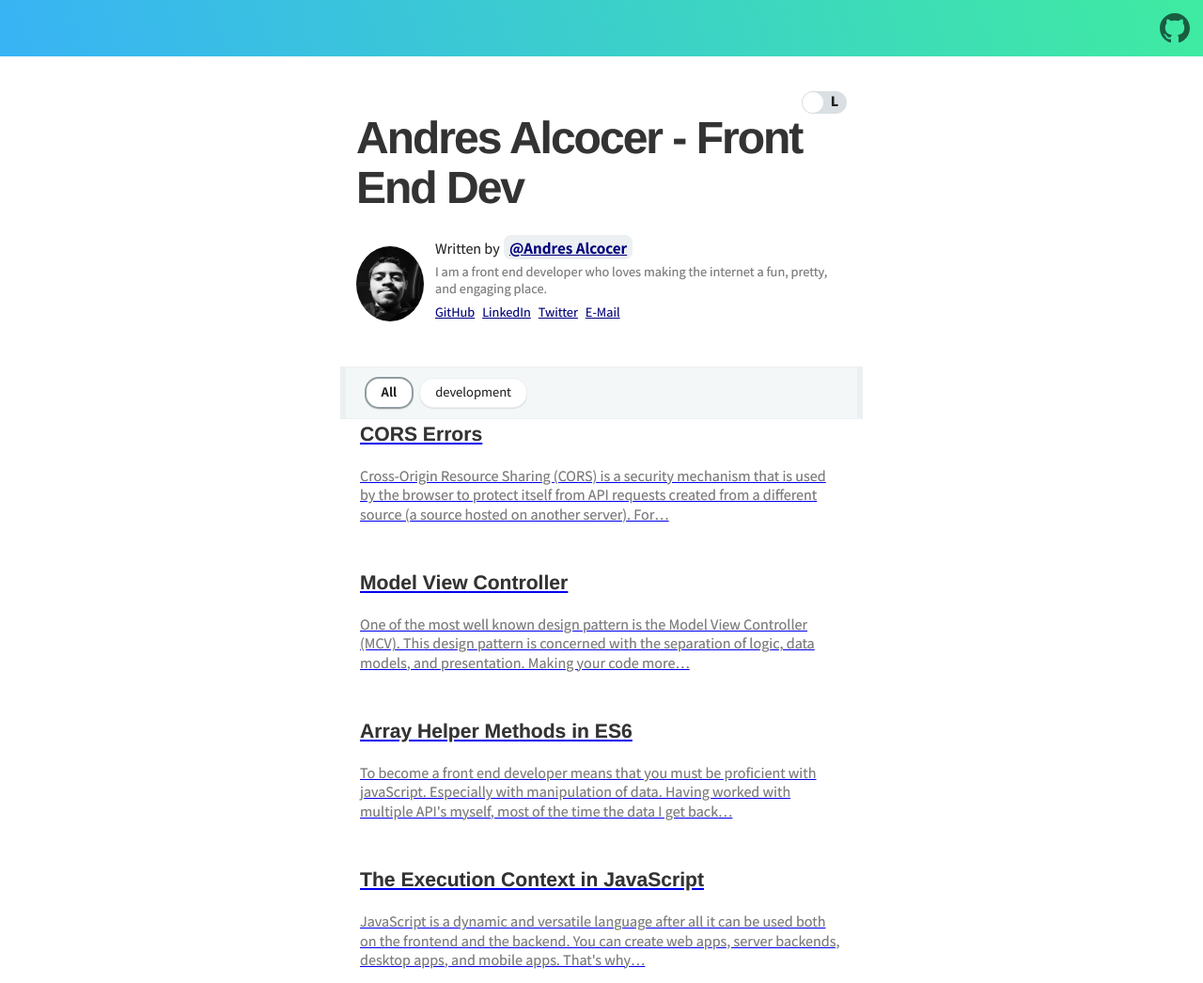
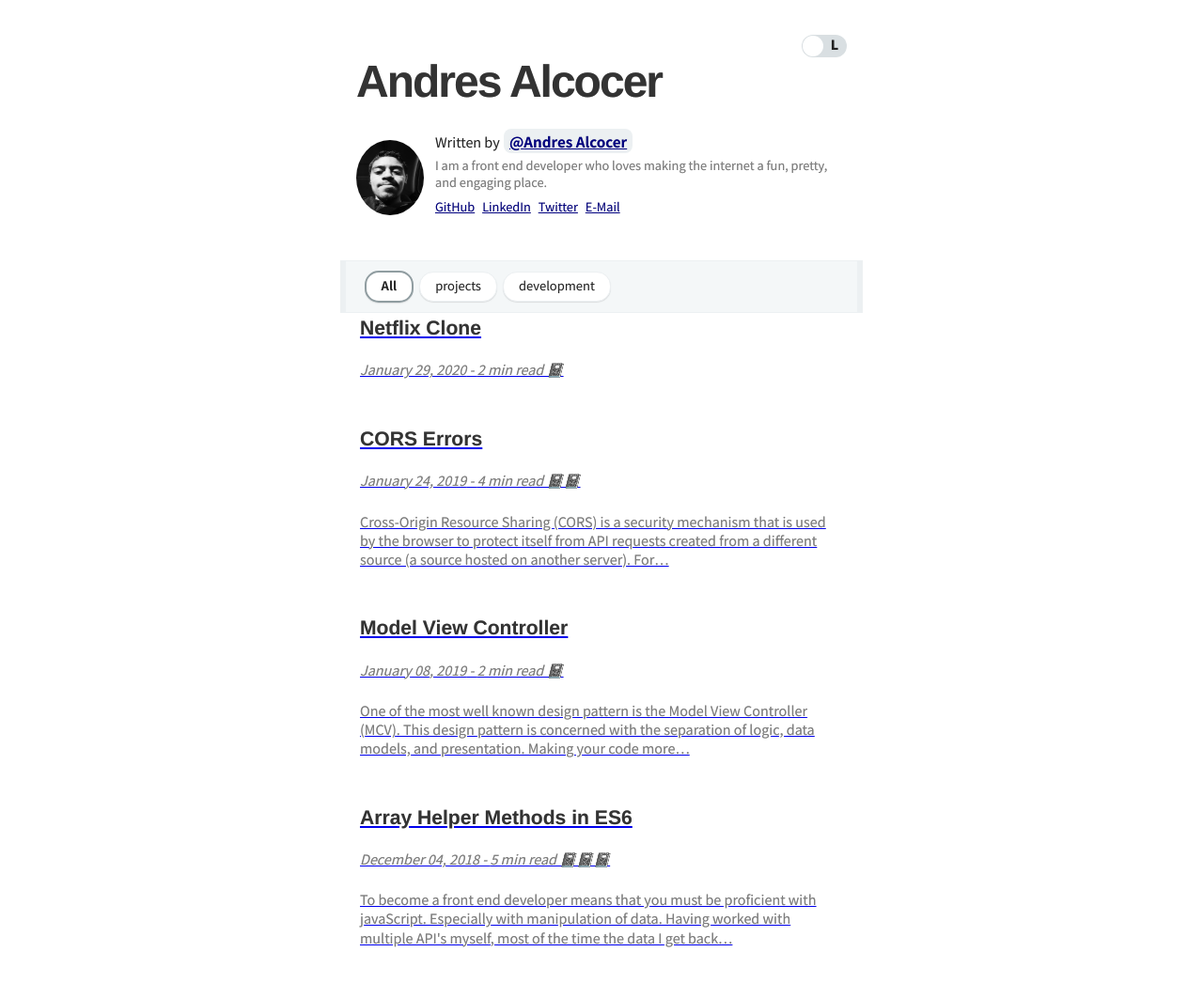
Before and after one commit to devandres-tech/Gatsby-Blog, a Gatsby site: page / in a window 1280 px wide. Shown: the top 1046 px of the page at 94% size. Built offline with nearby package versions, Linux system fonts and the light colour scheme; Gatsby itself is replaced by a stand-in of ours; some packages are replaced by stand-ins of ours; what typography-theme-github would draw is missing.

Commit message:
created new post

```diff
--- a/content/blog/development/execution-context.md
+++ b/content/blog/development/execution-context.md
@@ -44,4 +44,7 @@ Yes folks, the window object and the keyword 'this' are essentially the same thi
 
 <br >
  ## Main takeaway
- The main point to takeaway is that before we write any code in javaScript we already have an object that's created, the window object. This is the javaScript engine working behind the scenes. When most people start to learn javaScript they don't pay attention to what's happening behind the scenes they are more concerned with syntax of the language (as it was the case with me). If you feel comfortable working with javaScript I recommend you start learning how javaScript works under the hood and for that my friends I recommend this course on Udemy: [JavaScript: Understanding the Weird Parts](https://www.udemy.com/understand-javascript/). See you guys next time and go hack something. Now!
+
+ The main point to takeaway is that before we write any code in javaScript we already have an object that's created, the window object. This is the javaScript engine working behind the scenes. When most people start to learn javaScript they don't pay attention to what's happening behind the scenes they are more concerned with syntax of the language (as it was the case with me). If you feel comfortable working with javaScript I recommend you start learning how javaScript works under the hood and for that my friends I recommend this course on Udemy [JavaScript Understanding the Weird Parts](https://www.udemy.com/understand-javascript/) See you guys next time and go hack something. Now!
+
+<!-- So you've finally managed to add all the finishing touches to your project and now you're eagerly wanting to show it off to the world. You can do so easily within minutes with [surge.sh](https://surge.sh/) right from the command line.  -->
--- /dev/null
+++ b/content/blog/projects/netflix-clone.md
@@ -0,0 +1,6 @@
+---
+title: Netflix Clone
+date: 2020-01-29 12:01:95
+category: projects
+draft: false
+---
--- a/gatsby-meta-config.js
+++ b/gatsby-meta-config.js
@@ -1,5 +1,5 @@
 module.exports = {
-  title: `Andres Alcocer - Front End Dev`,
+  title: `Andres Alcocer`,
   description: `Blog posted about ...`,
   author: `Andres Alcocer`,
   introduction: `I am a front end developer who loves making the internet a fun, pretty, and engaging place.`,
--- a/package.json
+++ b/package.json
@@ -39,6 +39,7 @@
     "react-disqus-comments": "^1.4.0",
     "react-dom": "^16.8.1",
     "react-helmet": "^5.2.0",
+    "react-router-dom": "^5.1.2",
     "react-switch": "^5.0.0",
     "react-typography": "^0.16.13",
     "smooth-scroll": "^16.0.0",
--- a/src/components/bio/index.jsx
+++ b/src/components/bio/index.jsx
@@ -11,7 +11,6 @@ export const Bio = () => (
     query={bioQuery}
     render={data => {
       const { author, social, introduction } = data.site.siteMetadata
-      console.log("data", data)
       return (
         <div className="bio">
           <div className="author">
@@ -27,7 +26,7 @@ export const Bio = () => (
               /> */}
               <div className="author-name">
                 <span className="author-name-prefix">Written by</span>
-                <Link to={'/about'} className="author-name-content">
+                <Link to={'/'} className="author-name-content">
                   <span>@{author}</span>
                 </Link>
                 <div className="author-introduction">{introduction}</div>
--- a/src/components/thumbnail-container/index.scss
+++ b/src/components/thumbnail-container/index.scss
@@ -1,3 +1,12 @@
 .thumbnail-container {
   min-height: calc(100vh - 3.5rem);
+
 }
+
+.fas.fa-chevron-left.fa-2x {
+  color: rgba(150, 79, 160, 0.975);
+
+  &:hover {
+    cursor: pointer;
+  }
+}
--- a/src/components/thumbnail-item/index.jsx
+++ b/src/components/thumbnail-item/index.jsx
@@ -4,11 +4,30 @@ import { TARGET_CLASS } from '../../utils/visible'
 
 import './index.scss'
 
-export const ThumbnailItem = ({ node }) => (
+// main post thumbnail
+export const ThumbnailItem = ({ node }) => {
+  const getTime = () => {
+    return node.html.length < 1500 ?
+      '2 min read 📓' :
+      node.html.length < 4000 ?
+        '2 min read 📓' :
+        node.html.length < 6000 ?
+          '4 min read 📓📓' :
+          node.html.length < 8000 ?
+            '5 min read 📓📓📓' :
+            node.html.length < 10000 ?
+              '7 min read 📓📓📓📓' : '8 min read 📓📓📓📓'
+
+    // return node.html.length
+  }
+  console.log('node', node.html.length)
+  return (
     <Link className={`thumbnail ${TARGET_CLASS}`} to={node.fields.slug}>
       <div key={node.fields.slug}>
-      <h3>{node.frontmatter.title || node.fields.slug}</h3>
+        <h3 className="post-title">{node.frontmatter.title || node.fields.slug}</h3>
+        <p className="post-date">{node.frontmatter.date} - {getTime()}</p>
         <p dangerouslySetInnerHTML={{ __html: node.excerpt }} />
       </div>
     </Link>
   )
+}
--- a/src/components/thumbnail-item/index.scss
+++ b/src/components/thumbnail-item/index.scss
@@ -17,4 +17,17 @@
 
 .thumbnail.visible {
   opacity: 1;
+
+  &:hover {
+
+    h3 {
+      color: rgb(151, 122, 177);
+      transition: .1s color;
+    }
+
+  }
 }
+
+.post-date {
+  font-style: italic;
+}
--- a/src/components/top/index.scss
+++ b/src/components/top/index.scss
@@ -17,3 +17,9 @@
     font-weight: 800;
   }
 }
+
+.post-date-item {
+  font-size: 18px;
+  font-weight: 400;
+  font-style: italic;
+}
--- a/src/html.js
+++ b/src/html.js
@@ -6,6 +6,8 @@ export default class HTML extends React.Component {
     return (
       <html {...this.props.htmlAttributes}>
         <head>
+          <link rel="stylesheet" href="https://use.fontawesome.com/releases/v5.8.1/css/all.css"
+            integrity="sha384-50oBUHEmvpQ+1lW4y57PTFmhCaXp0ML5d60M1M7uH2+nqUivzIebhndOJK28anvf" crossorigin="anonymous" />
           <meta charSet="utf-8" />
           <meta httpEquiv="x-ua-compatible" content="ie=edge" />
           <meta
--- a/src/layout/index.jsx
+++ b/src/layout/index.jsx
@@ -13,7 +13,7 @@ export const Layout = ({ location, title, children }) => {
 
   return (
     <React.Fragment>
-      <Top title={title} location={location} rootPath={rootPath} />
+      {/* <Top title={title} location={location} rootPath={rootPath} /> */}
       <div
         style={{
           marginLeft: `auto`,
--- a/src/pages/index.js
+++ b/src/pages/index.js
@@ -110,6 +110,7 @@ export const pageQuery = graphql`
           fields {
             slug
           }
+          html
           frontmatter {
             date(formatString: "MMMM DD, YYYY")
             title
```
Also changed, not shown: src/components/post-title/index.jsx (+6 -1 lines), src/templates/blog-post.js (+8 -3 lines), src/components/thumbnail-container/index.jsx (line endings or trailing spaces), 1 other file. Lines whose indentation alone changed are shown as unchanged.
